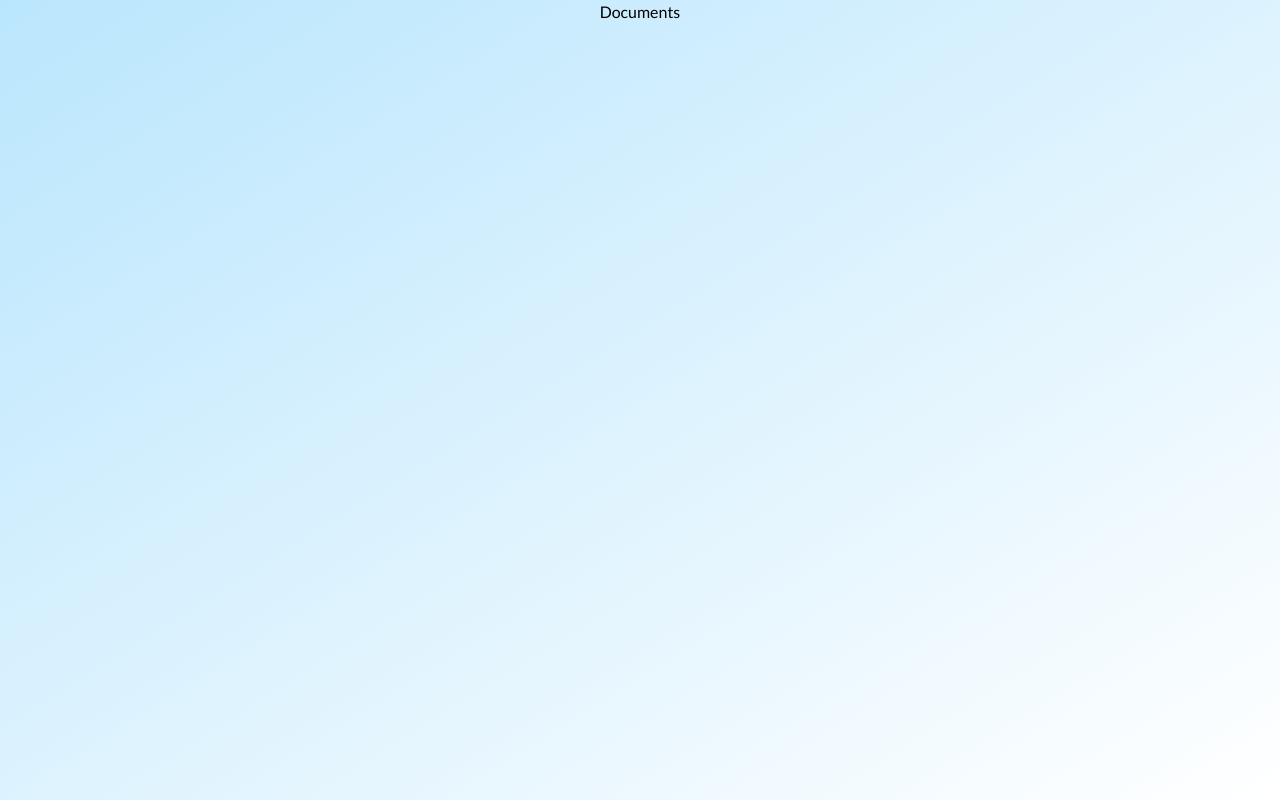
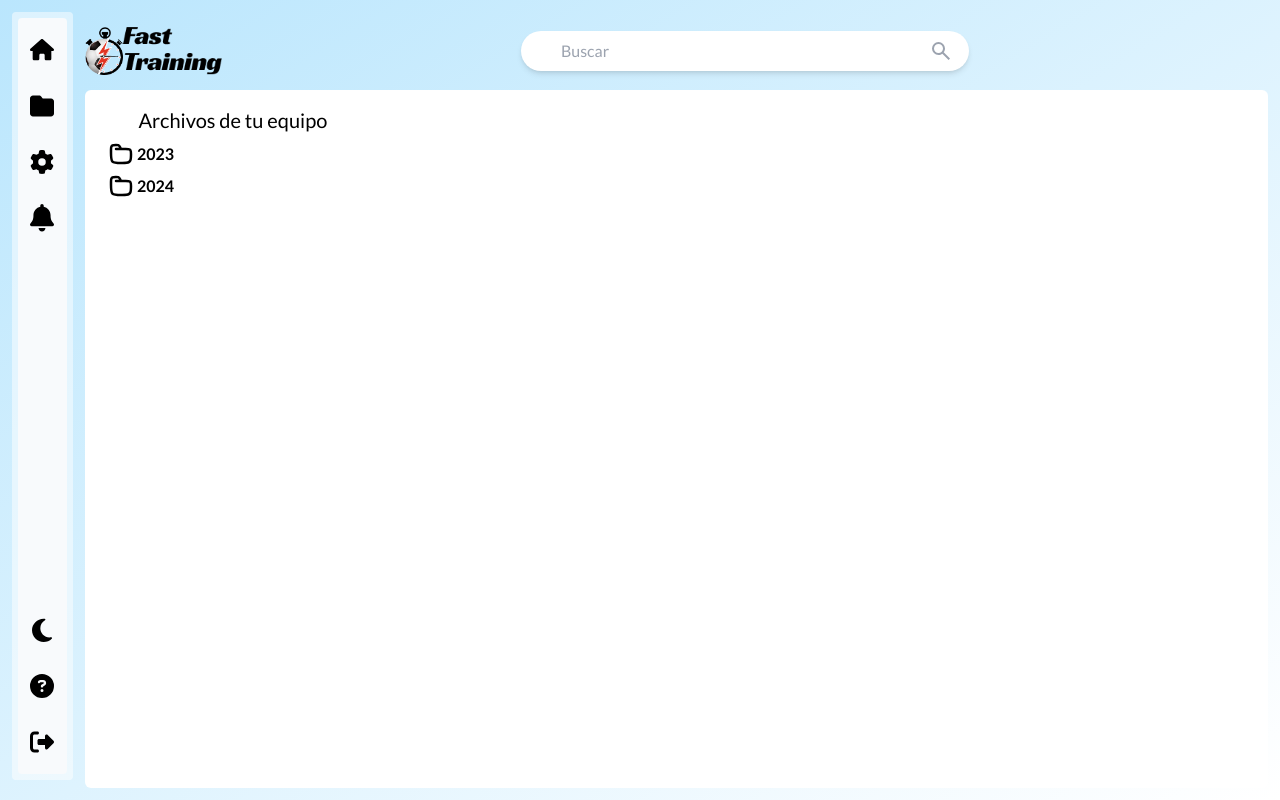
Before and after one commit to DannyCastro18/fast_training2.0, a React (Vite) app: page /player/documents in a window 1280 px wide. Built offline with nearby package versions, Linux system fonts and the light colour scheme.

Commit message:
arreglo bugs de jugador

```diff
--- a/src/App.jsx
+++ b/src/App.jsx
@@ -19,11 +19,11 @@ import DashboardJugador from './pages/jugador/DashboardJugador';
 import ConfigurationPlayer from './pages/jugador/confiplayer';
 import PlayerDocuments from './pages/jugador/PlayerDocuments';
 import PlayerHelp from './pages/jugador/PlayerHelp';
-import PlayerNotifications from './components/NotificacionesJugador';
+import PlayerNotifications from './components/notificaciones/NotificacionesJugador';
 
 // Trainer imports
 import DashboardTrainer from './pages/entrenador/DashboardTrainer';
-import NotificacionesAdmin from './components/NotificacionesAdmin';
+import NotificacionesAdmin from './components/notificaciones/NotificacionesAdmin';
 import CreacionEquipo from './pages/entrenador/CreacionEquipo';
 import DocumentsTrainer from './pages/entrenador/DocumentsTrainer';
 import EditMesocycle from './pages/entrenador/EditMesocycle';
@@ -82,12 +82,12 @@ function App() {
           {/* <Route path='/admin/incidents' element={<AdminIncidents />}></Route>
           <Route path='/admin/incidents/info' element={<IncidentInfo />}></Route>
           <Route path='/admin/archivos' element={<AdminFiles />}></Route> */}
+        <Route path='/eleccionRol' element={<EleccionRol title="Rol2" /> } ></Route>
         </Routes>
 
         {background && (
           <Routes>
             <Route path='/rol' element={<Rol />} ></Route>
-            <Route path='/eleccionRol' element={<EleccionRol title="Rol2" /> } ></Route>
             <Route path='/player/notifications' element={<PlayerNotifications title="Notificaciones" />} ></Route>
             <Route path='/trainer/notifications' element={<NotificacionesAdmin title="Notificaciones" />} ></Route>
           </Routes>
--- a/src/components/Archivos.jsx
+++ b/src/components/Archivos.jsx
@@ -128,7 +128,7 @@ const fileSystem = [
         { name: 'Archivo5.txt', type: 'file' },
       ],
     },
-  ];
+];
 
   // Componente que renderiza cada archivo o carpeta
   const FileNode = ({ node }) => {
@@ -173,4 +173,15 @@ const ArchivosTrainer = () => {
   );
 };
 
-export default ArchivosTrainer;
+const ArchivosJugador = () => {
+  return (
+      <div className='flex flex-col gap-2 overflow-y-scroll h-full w-1/4 p-4'>
+        <h3 className='text-xl font-font'>Archivos de tu equipo</h3>
+        {fileSystem.map((node, index) => (
+          <FileNode key={index} node={node} />
+        ))}
+      </div>
+  );
+};
+
+export {ArchivosJugador, ArchivosTrainer } ;
--- a/src/components/eleccion-rol/EleccionRol.jsx
+++ b/src/components/eleccion-rol/EleccionRol.jsx
@@ -8,7 +8,7 @@ function EleccionRol({ title }) {
     }
 
     return (
-        <div className="w-screen h-screen">
+        <div className="w-screen h-screen flex justify-center items-center">
             <section className="flex flex-col items-center justify-center w-fit h-fit py-20 rounded-xl bg-gray-200">
                 <button onClick={closeModal}>Cerrar</button>
                 <h1 className="text-center mb-8 text-2xl font-black">Elige tu rol</h1>
--- a/src/components/NotificacionesJugador.jsx
+++ b/src/components/notificaciones/NotificacionesJugador.jsx
@@ -9,7 +9,7 @@ function PlayerNotifications({ title }) {
 
     return (
         <div className="w-full fixed inset-0 h-full flex items-center justify-center bg-gray-800/50">
-            <div className="bg-white z-10 fixed p-6 w-96 rounded shadow-md">
+            <div className="bg-white z-10 fixed p-6 w-1/3 rounded shadow-md">
             <h2>Notificaciones</h2>
             <button onClick={closeModal}>Cerrar</button>
 
--- a/src/pages/entrenador/DocumentsTrainer.jsx
+++ b/src/pages/entrenador/DocumentsTrainer.jsx
@@ -1,6 +1,6 @@
 import NavbarTrainer from '../../components/Navbar/NavbarTrainer';
 import HeaderApp from '../../components/HeaderApp';
-import ArchivosTrainer from '../../components/Archivos';
+import {ArchivosTrainer} from '../../components/Archivos';
 
 export default function DocumentsTrainer() {
     return (
--- a/src/pages/jugador/PlayerDocuments.jsx
+++ b/src/pages/jugador/PlayerDocuments.jsx
@@ -1,7 +1,18 @@
+import { ArchivosJugador } from "../../components/Archivos"
+import NavbarJugador from "../../components/Navbar/NavbarJugador"
+import HeaderApp from "../../components/HeaderApp"
+
 export default function PlayerDocuments() {
     return (
-        <div>
-            <h1>Documents</h1>
+        <div className='flex p-3 w-screen h-screen'>
+            <NavbarJugador />
+
+            <div className=" w-full h-full flex flex-col">
+                <HeaderApp />
+                <main className='w-full h-[90vh] rounded-md bg-white overflow-y-scroll flex'>
+                    <ArchivosJugador />
+                </main>
+            </div>
         </div>
     )
 }
--- a/src/pages/jugador/confiplayer.jsx
+++ b/src/pages/jugador/confiplayer.jsx
@@ -2,19 +2,24 @@ import Info from '../../components/perfilJugador/cuadro5'
 import Configuracion from '../../components/configuracionJugador/cuadro6'
 import NavbarPlayer from '../../components/Navbar/NavbarJugador'
 import Logo from '../../components/Logo'
+import HeaderApp from '../../components/HeaderApp'
 
 export default function ConfiguracionPlayer(){
     return <>
-    <div className='px-32 py-4'>
-        <Logo/>
+    <div className='flex p-3 w-screen h-screen'>
+        <NavbarPlayer/>
+        <div className=" w-full h-full flex flex-col">
+            <HeaderApp/>
+            <main className='w-full h-[90vh] rounded-md bg-white overflow-y-scroll flex'>
+                <div>
+                    <Info/>
+                    <hr className='mx-8' />
+                    <Configuracion />
+                </div>
+            </main>
+        </div>
     </div>
 
-    <div className='ml-28 w-11/12 h-11/12'>
-        <Info/>
-        <hr className='mx-8' />
-        <Configuracion />
-    </div>
-        <NavbarPlayer/>
 
     </>
 }
```
Also changed, not shown: src/components/notificaciones/NotificacionesAdmin.jsx (renamed from src/components/NotificacionesAdmin.jsx).
